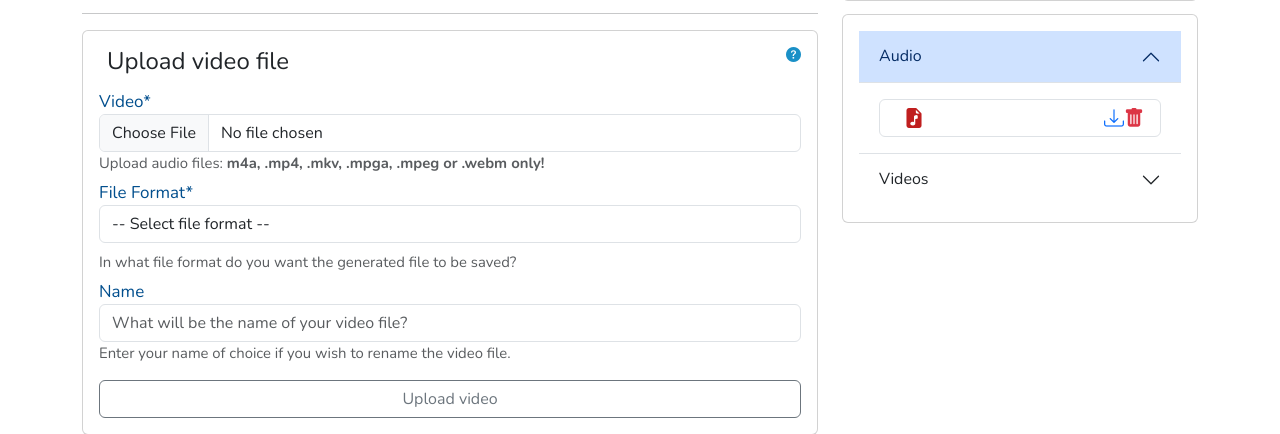
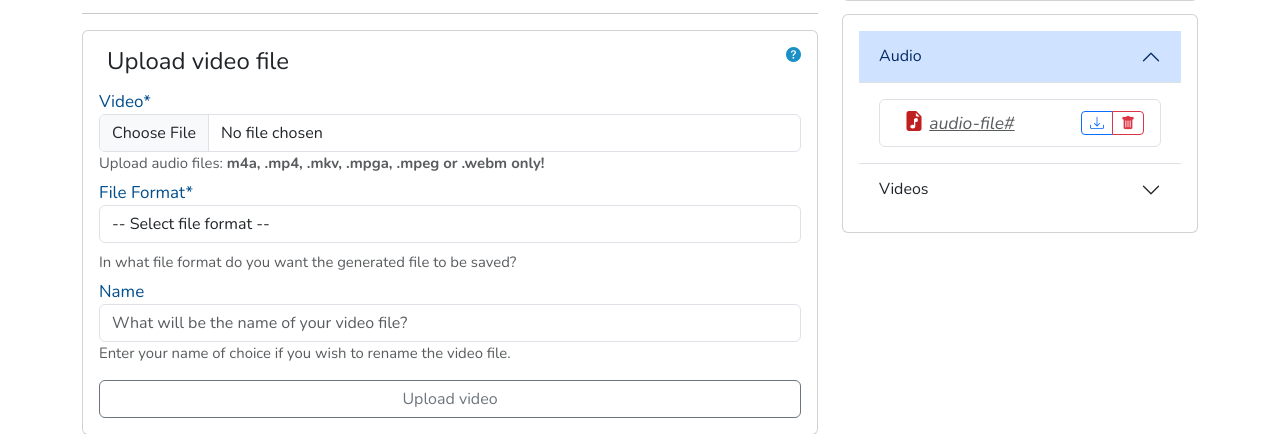
Before and after one commit to morikeli/Xcalibur, a Django app: template users/templates/users/homepage.html in a window 1280 px wide, after a click on "Audio". Shown: the part 437-871 px from the top of the page. Run offline with Django 4.2, Linux system fonts and the light colour scheme; tables that the repository leaves empty hold one stand-in row (values such as "Sample post"); the template is opened without the code that fills it: values that come from a table or form of the project are taken from there, most other values are stand-ins (such as "Sample title", 1, 10 or a date in 2020); some libraries are stand-ins or nearby versions.

Commit message:
updated UI

```diff
--- a/users/templates/users/homepage.html
+++ b/users/templates/users/homepage.html
@@ -235,15 +235,18 @@
 									<ul class="list-group">
 										{% for file in audio_files %}
 										{% if file.audio != 'None' %}
-										<li class="list-group-item d-flex justify-content-between align-items-start">
+										<li class="list-group-item d-flex justify-content-between align-items-center">
 											<div class="ms-2 me-auto">
 												<div>
 													<i class="bi-file-earmark-music-fill"></i>
-													<a class="small text-primary fst-italic text-muted" href="{{ file.audio.url }}">{{ file.audio.url|slice:"14:" }}</a>
+													<a class="small text-primary fst-italic text-muted" href="{{ file.audio.url }}">audio-file{{ file.audio.url|slice:"-4::" }}</a>
 												</div>
 											</div>
-											<a href="{{ file.audio.url }}" download><i class="bi-download"></i></a>
-											<a href="{% url 'homepage' %}" class="text-danger text-end" data-bs-toggle="modal" data-bs-target="#delete-modal-{{file.id}}"><i class="bi-trash-fill"></i></a>
+											<div class="btn-group">
+												<a href="{{ file.audio.url }}" class="btn btn-sm btn-outline-primary" download><i class="bi-download"></i></a>
+												<a href="{% url 'homepage' %}" class="btn btn-sm btn-outline-danger" data-bs-toggle="modal" data-bs-target="#delete-modal-{{file.id}}"><i class="bi-trash-fill"></i></a>
+											</div>
+
 										</li>
 										{% endif %}
 										{% empty %}
```
